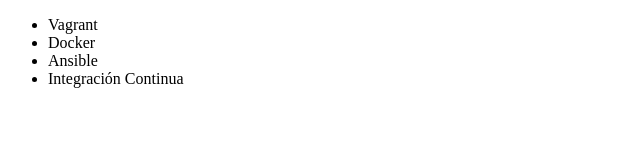
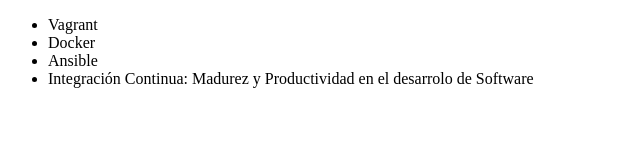
Before and after one commit to Matihus00/alura-git, a plain HTML site: page index.html in a window 1280 px wide. Shown: the whole page, without its empty margins (0-640 px from the left). Drawn offline with Linux system fonts and the light colour scheme.

Commit message:
renombrando curso de integracion continua

```diff
--- a/index.html
+++ b/index.html
@@ -9,7 +9,7 @@
             <li>Vagrant</li>
             <li>Docker</li>
             <li>Ansible</li>
-            <li>Integración Continua</li>
+            <li>Integración Continua: Madurez y Productividad en el desarrolo de Software</li>
         </ul>
     </body>
 </html>
```
